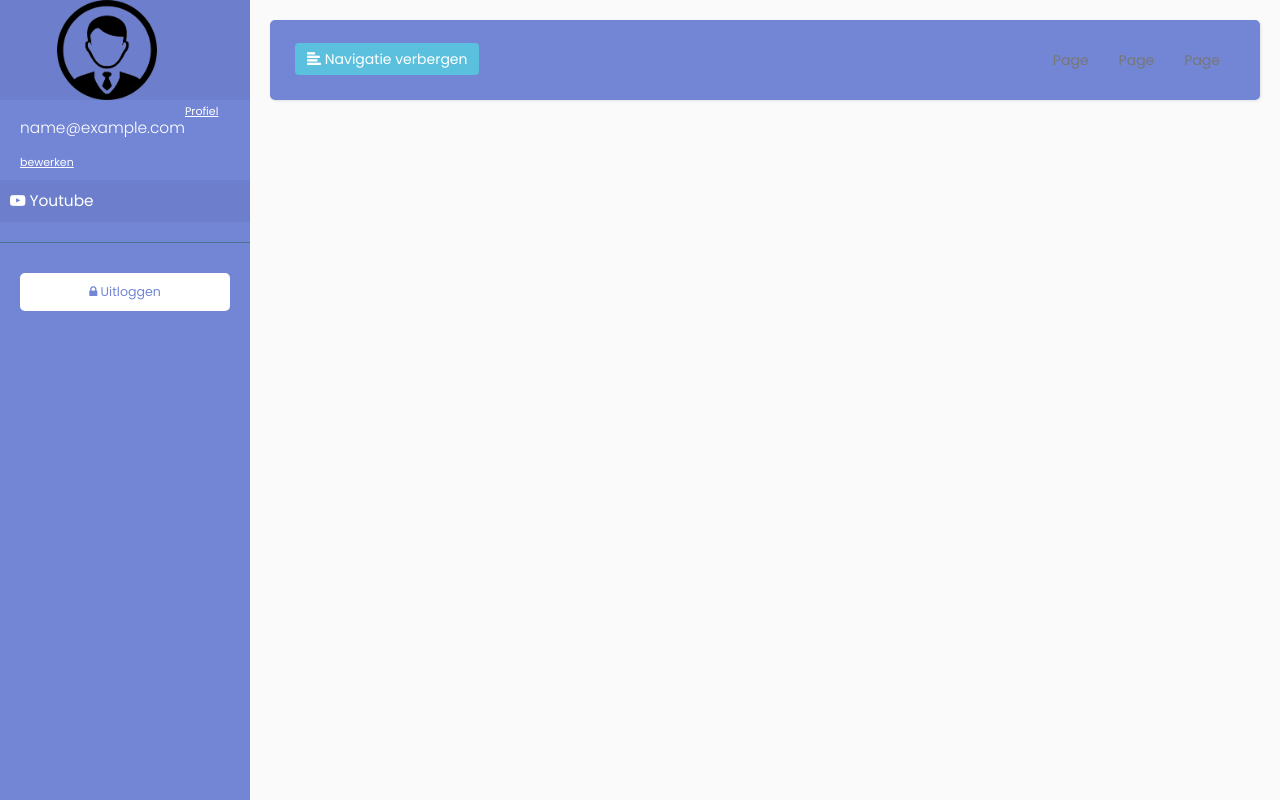
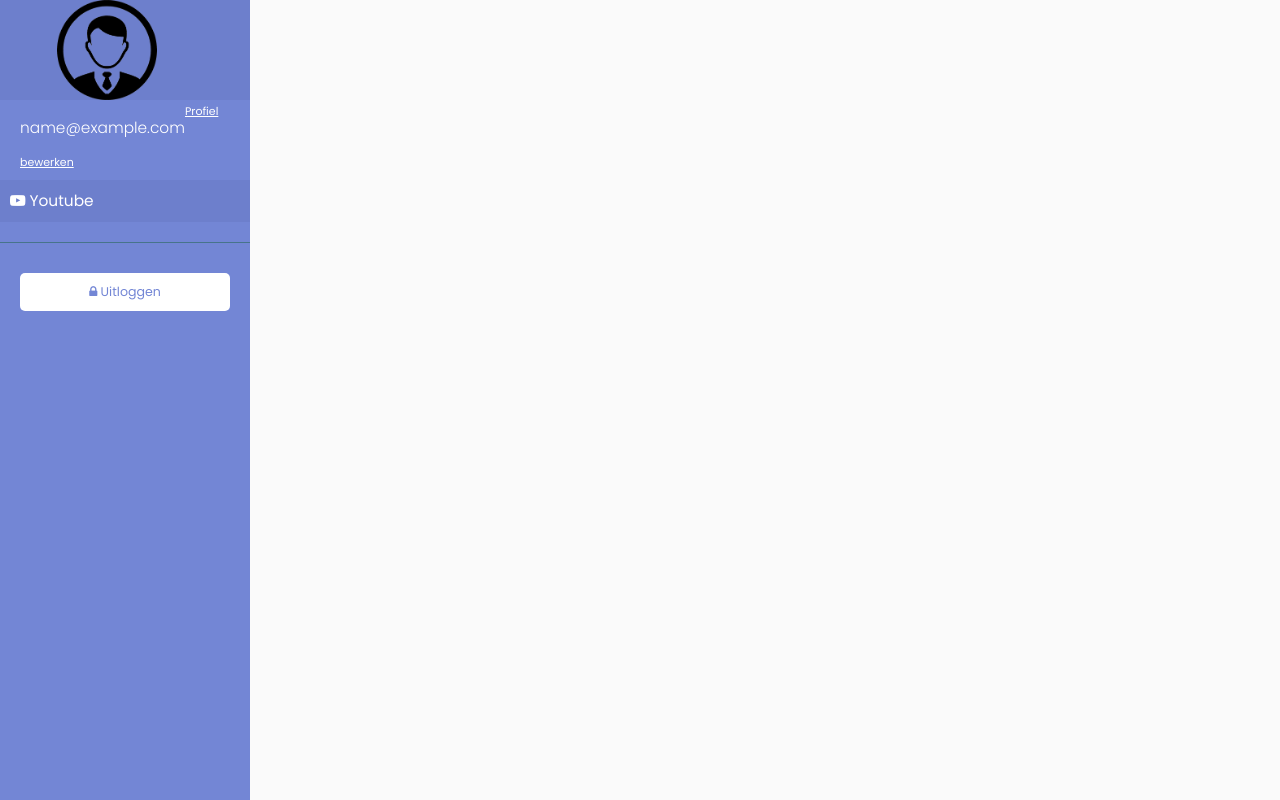
Before and after one commit to Damian2512/Jukebox, a PHP site: page /main.php in a window 1280 px wide. Run offline with PHP 8.4, Linux system fonts and the light colour scheme; the visitor is signed in with stand-in values (Sample User, id 1).

Commit message:
navbar update

```diff
--- a/main.php
+++ b/main.php
@@ -57,27 +57,6 @@ if (!isset($_SESSION['ID'])) {
     <!-- Page Content Holder -->
     <div style="width: 100%;" id="content">
 
-        <nav class="navbar navbar-default">
-            <div class="container-fluid">
-
-                <div class="navbar-header">
-                    <button type="button" id="sidebarCollapse" class="btn btn-info navbar-btn">
-                        <i class="glyphicon glyphicon-align-left"></i>
-                        <span>Navigatie verbergen</span>
-                    </button>
-                </div>
-
-                <div class="collapse navbar-collapse" id="bs-example-navbar-collapse-1">
-                    <ul class="nav navbar-nav navbar-right">
-                        <li><a href="#">Page</a></li>
-                        <li><a href="#">Page</a></li>
-                        <li><a href="#">Page</a></li>
-                    </ul>
-                </div>
-            </div>
-        </nav>
-
-
     </div>
 </div>
 
@@ -102,12 +81,5 @@ if (!isset($_SESSION['ID'])) {
 <!-- Bootstrap Js CDN -->
 <script src="https://maxcdn.bootstrapcdn.com/bootstrap/3.3.7/js/bootstrap.min.js"></script>
 
-<script type="text/javascript">
-    $(document).ready(function () {
-        $('#sidebarCollapse').on('click', function () {
-            $('#sidebar').toggleClass('active');
-        });
-    });
-</script>
 </body>
 </html>
```
Also changed, not shown: edit_profile.php (+0 -19 lines), youtube/youtube.php (+1 -16 lines).
